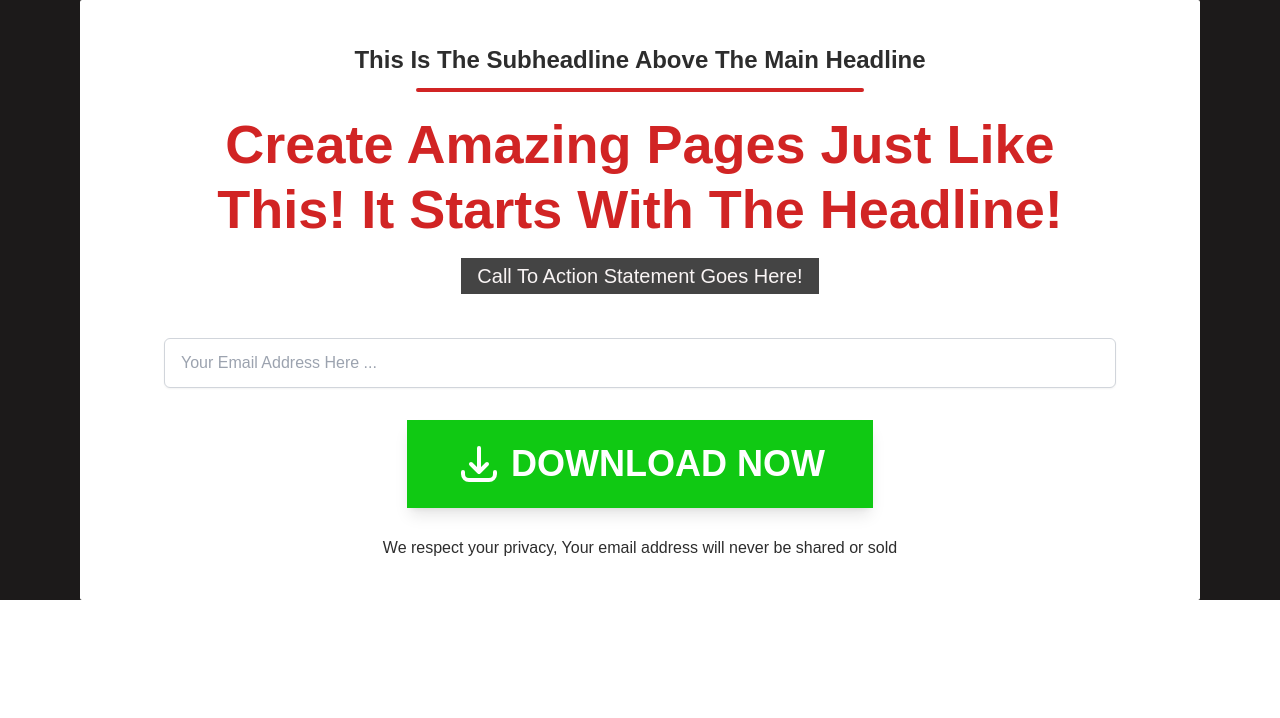
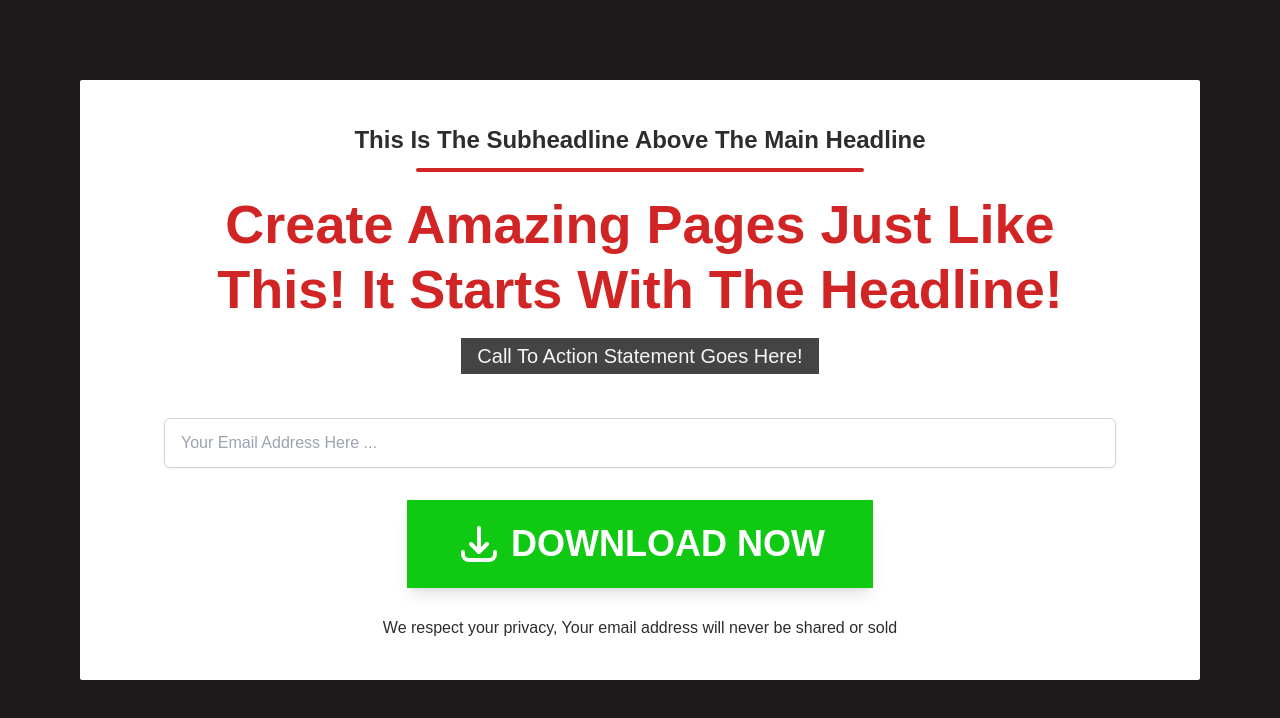
Before and after one commit to Waqas-Ahmed1998/splitVideo-temp-2, a website built with Vite: page index.html in a window 1280 px wide. Built offline with nearby package versions, Linux system fonts and the light colour scheme; a web font is replaced by a local one.

Commit message:
first commit

```diff
--- a/index.html
+++ b/index.html
@@ -19,9 +19,9 @@
   <title>quiz-form</title>
 </head>
 
-<body>
+<body class="bg-[#1c1a1a] ">
 
-  <div class="flex relative flex-col mx-auto bg-[#1c1a1a]  items-center h-[90vh] md:h-screen  overflow-x-hidden ">
+  <div class="flex relative flex-col mx-auto  items-center h-[90vh] md:h-screen  overflow-x-hidden ">
 
 
     <div
```
Also changed, not shown: dist/styles.css.
